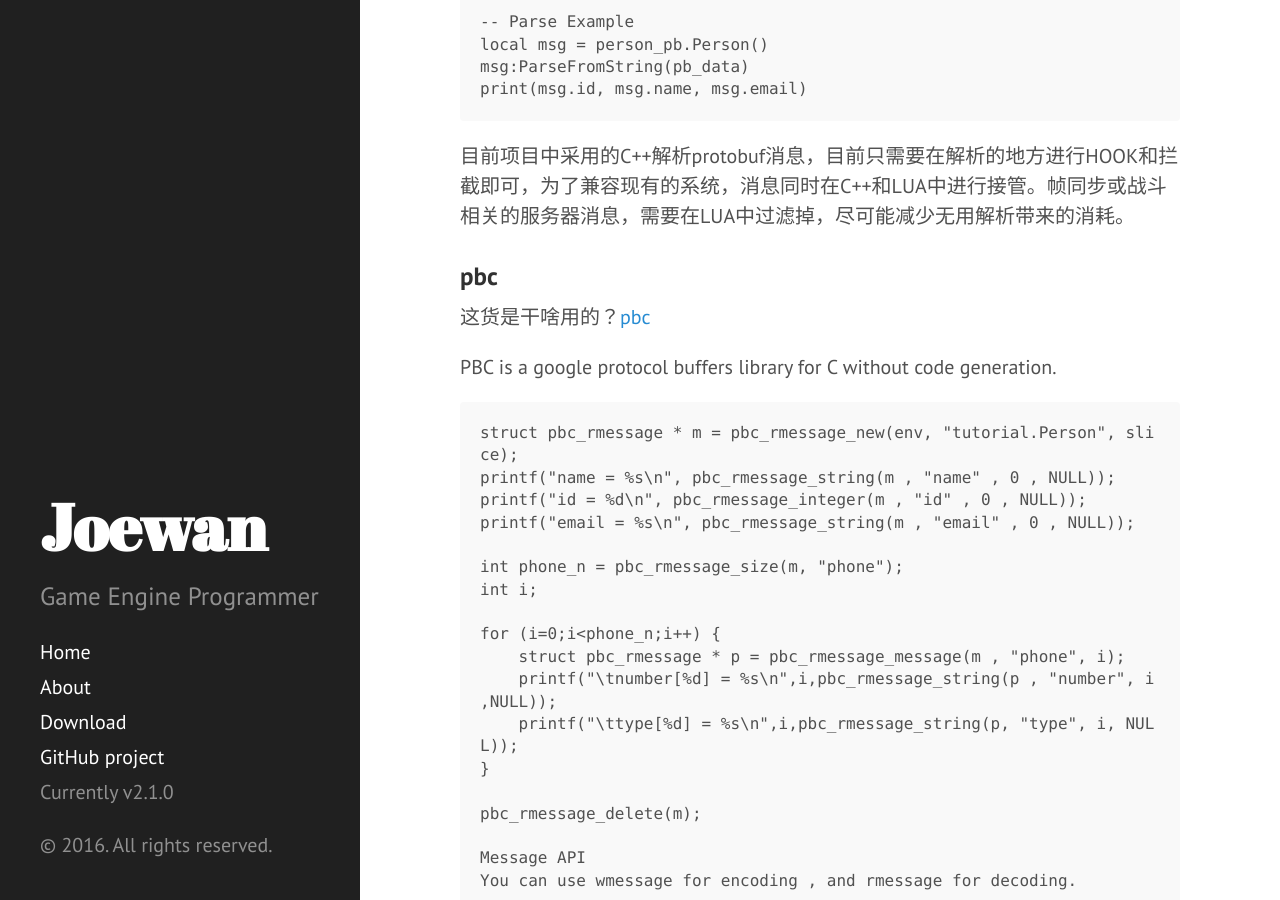
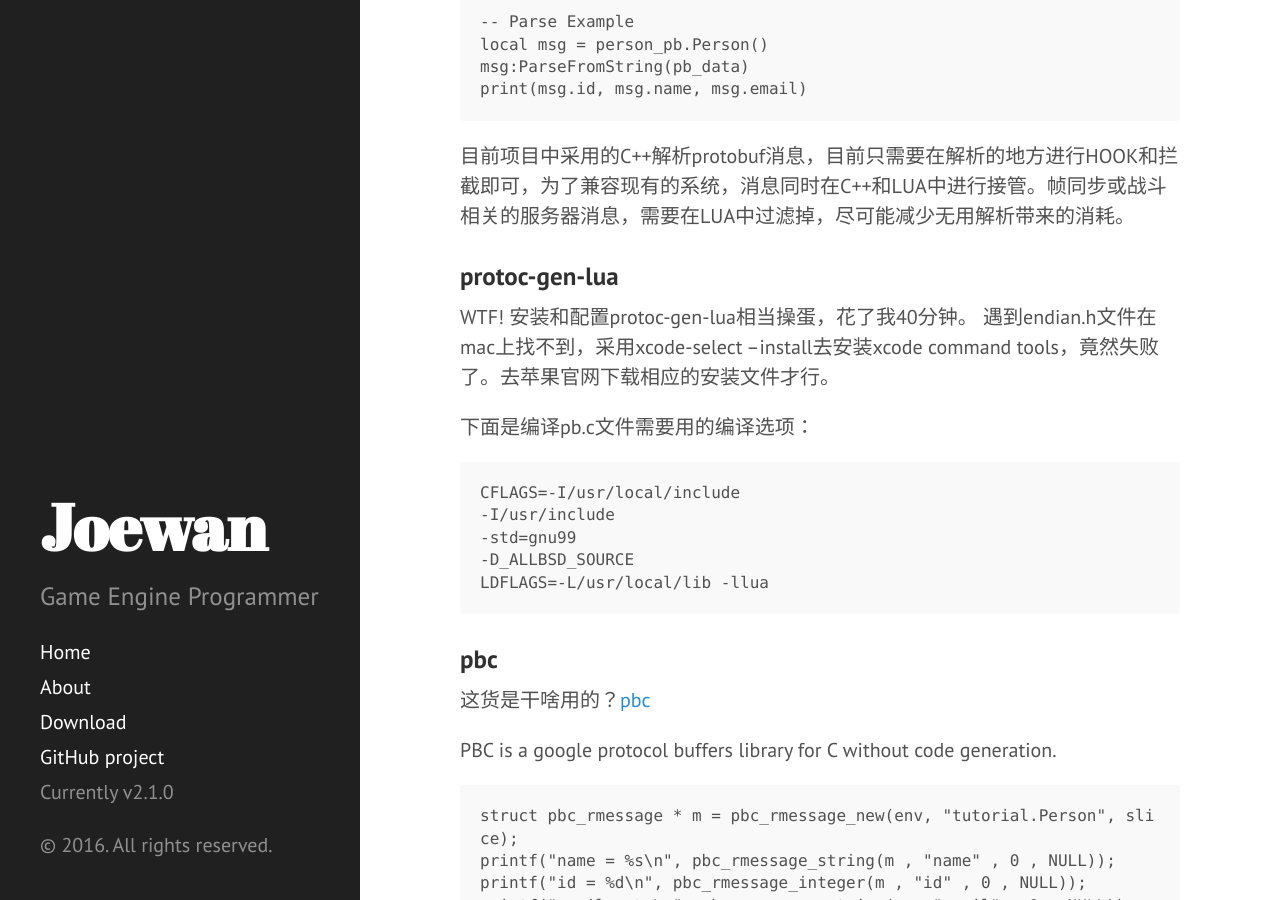
Before and after one commit to joewan/joewan.github.io, a Jekyll site: the page built from _posts/2016-04-21-protobuf-lua.md, in a window 1280 px wide and 900 px high, scrolled down 934 px. Built offline with Jekyll 4.4.1, drawn with Linux system fonts in a browser that asks for light colours.

Commit message:
protoc-gen-lua.

```diff
--- a/_posts/2016-04-21-protobuf-lua.md
+++ b/_posts/2016-04-21-protobuf-lua.md
@@ -38,6 +38,19 @@ protoc-gen-lua包含2个重要接口：
 
 目前项目中采用的C++解析protobuf消息，目前只需要在解析的地方进行HOOK和拦截即可，为了兼容现有的系统，消息同时在C++和LUA中进行接管。帧同步或战斗相关的服务器消息，需要在LUA中过滤掉，尽可能减少无用解析带来的消耗。
 
+### protoc-gen-lua
+
+WTF! 安装和配置protoc-gen-lua相当操蛋，花了我40分钟。
+遇到endian.h文件在mac上找不到，采用xcode-select --install去安装xcode command tools，竟然失败了。去苹果官网下载相应的安装文件才行。
+
+下面是编译pb.c文件需要用的编译选项：
+
+	CFLAGS=-I/usr/local/include
+	-I/usr/include
+	-std=gnu99
+	-D_ALLBSD_SOURCE
+	LDFLAGS=-L/usr/local/lib -llua
+
 ### pbc
 
 这货是干啥用的？[pbc](https://github.com/cloudwu/pbc)
```
